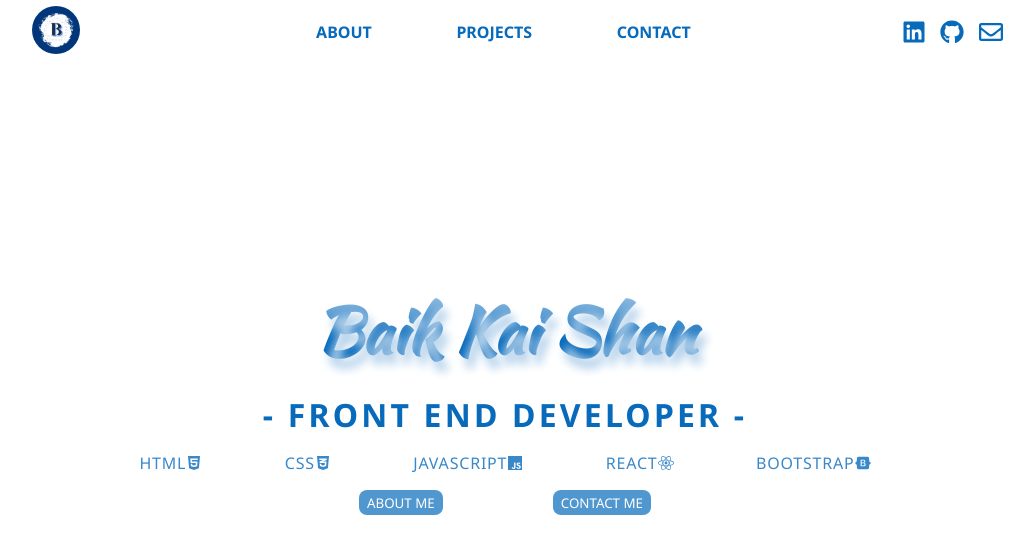
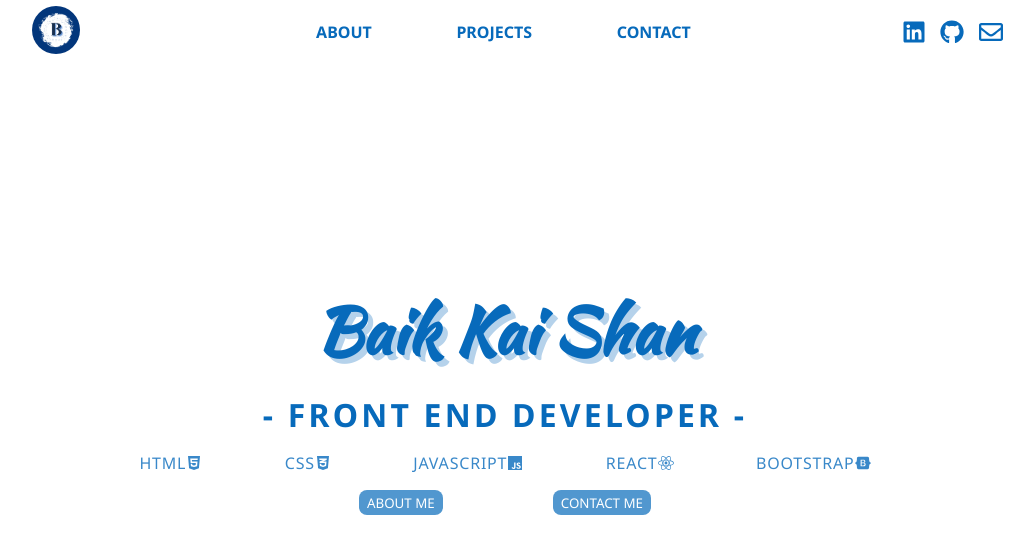
Before and after one commit to icelyAdventures/baikkaishan.github.io, a React (Create React App) app: page / in a window 1280 px wide. Shown: the top 554 px of the page, without its empty margins (135-1169 px from the left). Built offline with nearby package versions, Linux system fonts and the light colour scheme.

Commit message:
h1 color changed

```diff
--- a/src/index.css
+++ b/src/index.css
@@ -1,5 +1,6 @@
 @import url("https://fonts.googleapis.com/css2?family=Dancing+Script:wght@400;500;600;700&family=Great+Vibes&family=Kaushan+Script&family=Noto+Sans:wght@300;400;500;600;700;800;900&display=swap");
 :root {
+  --titleShadow: 5px 5px #b5d2eb;
   --textShadow: 3px 3px #fff;
   --lightShadow: 2px 5px 3px 0px #b5d2eb;
 
@@ -361,11 +362,10 @@ Home
   font-size: 4rem;
   font-weight: 800;
   text-shadow: 5px 10px 10px var(--palette-two);
-  animation-name: appearFromLeft;
+  animation-name: appearFromLeftMore;
   animation-duration: 1.5s;
-  background: linear-gradient(#b5d2eb 0%, #076abb 60%);
-  -webkit-text-fill-color: transparent;
-  -webkit-background-clip: text;
+  color: var(--palette-six);
+  text-shadow: var(--titleShadow);
   width: 80vw;
   margin: 0.5rem auto;
 }
```
